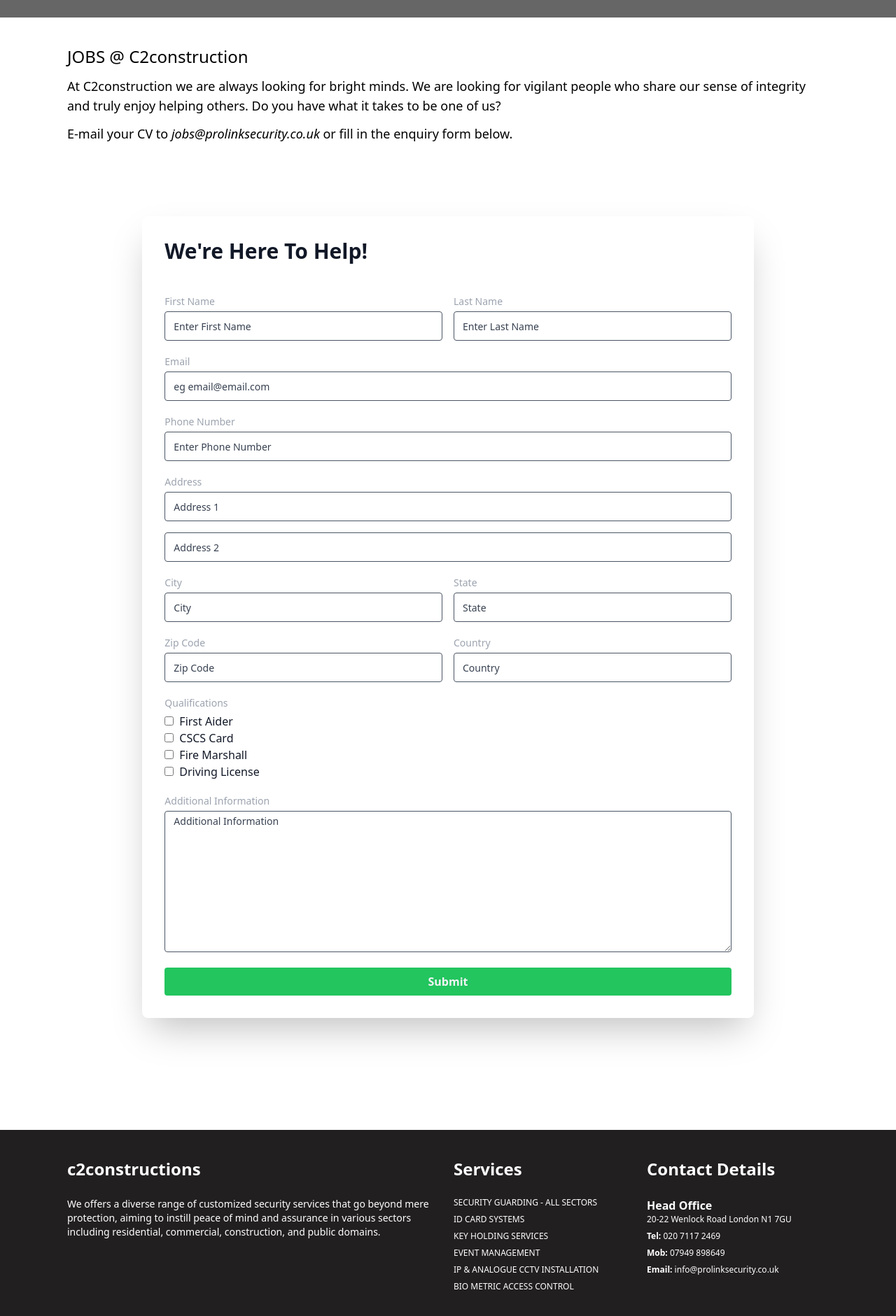
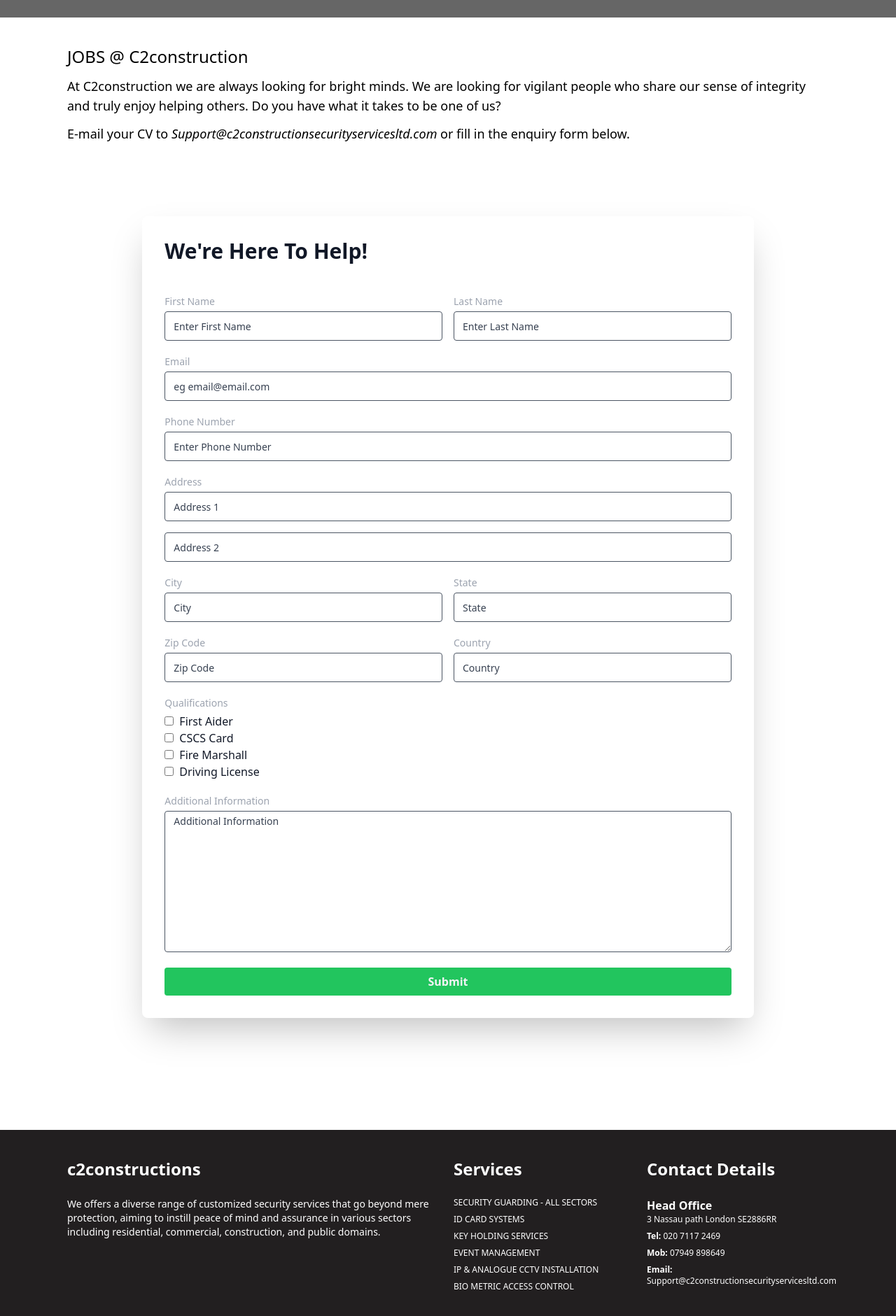
Before and after one commit to Dev-Tonia/c2consecurity, a Nuxt app: page /jobs in a window 1280 px wide. Shown: the part 287-2168 px from the top of the page at 70% size. Built offline with nearby package versions, Linux system fonts and the light colour scheme.

Commit message:
fixed changed the location and the phone number

```diff
--- a/assets/css/main.css
+++ b/assets/css/main.css
@@ -7,3 +7,23 @@
     @apply px-6 md:px-10 lg:px-24;
   }
 }
+::-webkit-scrollbar {
+  width: 12px;
+}
+
+/* Track */
+::-webkit-scrollbar-track {
+  box-shadow: inset 0 0 5px grey;
+  border-radius: 10px;
+}
+
+/* Handle */
+::-webkit-scrollbar-thumb {
+  background: #0f172a;
+  border-radius: 10px;
+}
+
+/* Handle on hover */
+::-webkit-scrollbar-thumb:hover {
+  background: rgba(15, 23, 42, 0.7);
+}
--- a/components/JobsForm.vue
+++ b/components/JobsForm.vue
@@ -231,6 +231,7 @@
           label="Additional Information "
           id="additionalInfo"
           :error="v$.additionalInfo.$error"
+          imageUrl="../assets/img/new-removebg-preview.png"
         />
         <button
           type="submit"
--- a/components/ServiceSection.vue
+++ b/components/ServiceSection.vue
@@ -11,6 +11,8 @@
                 :src="service.img"
                 :alt="service.title"
               />
+
+              <img src="../assets/" alt="" />
             </div>
             <h4 class="font-bold text-xl text-center">
               {{ service.title }}
--- a/layouts/default.vue
+++ b/layouts/default.vue
@@ -60,7 +60,7 @@
             <h1 class="font-bold text-2xl mb-6">Contact Details</h1>
             <div class="mb-2">
               <h5 class="font-bold">Head Office</h5>
-              <p class="text-xs">20-22 Wenlock Road London N1 7GU</p>
+              <p class="text-xs">3 Nassau path London SE2886RR</p>
             </div>
             <div class="text-xs mb-2">
               <span class="font-bold">Tel:</span> 020 7117 2469
@@ -71,7 +71,14 @@
             </div>
             <div class="text-xs mb-2">
               <span class="font-bold">Email:</span>
-              info@prolinksecurity.co.uk
+              <a
+                href="mailto:
+              Support@c2constructionsecurityservicesltd.com"
+                rel="noreferrer noopener"
+                target="_blank"
+              >
+                Support@c2constructionsecurityservicesltd.com
+              </a>
             </div>
           </div>
         </div>
--- a/pages/contact-us.vue
+++ b/pages/contact-us.vue
@@ -17,7 +17,7 @@
           </div>
           <div class="mb-2">
             <h5 class="font-bold md:text-lg">Head Office</h5>
-            <p class="">20-22 Wenlock Road London N1 7GU</p>
+            <p class="">3 Nassau path London SE2886RR</p>
           </div>
           <div class="mb-2">
             <h5 class="font-bold md:text-lg">Call Now!</h5>
--- a/pages/jobs.vue
+++ b/pages/jobs.vue
@@ -12,8 +12,17 @@
       </p>
       <p class="text-sm md:text-base lg:text-lg font-light">
         E-mail your CV to
-        <em class="font-medium">jobs@prolinksecurity.co.uk </em> or fill in the
-        enquiry form below.
+        <em class="font-medium"
+          ><a
+            href="mailto:
+              Support@c2constructionsecurityservicesltd.com"
+            rel="noreferrer noopener"
+            target="_blank"
+          >
+            Support@c2constructionsecurityservicesltd.com
+          </a>
+        </em>
+        or fill in the enquiry form below.
       </p>
     </div>
   </section>
```
